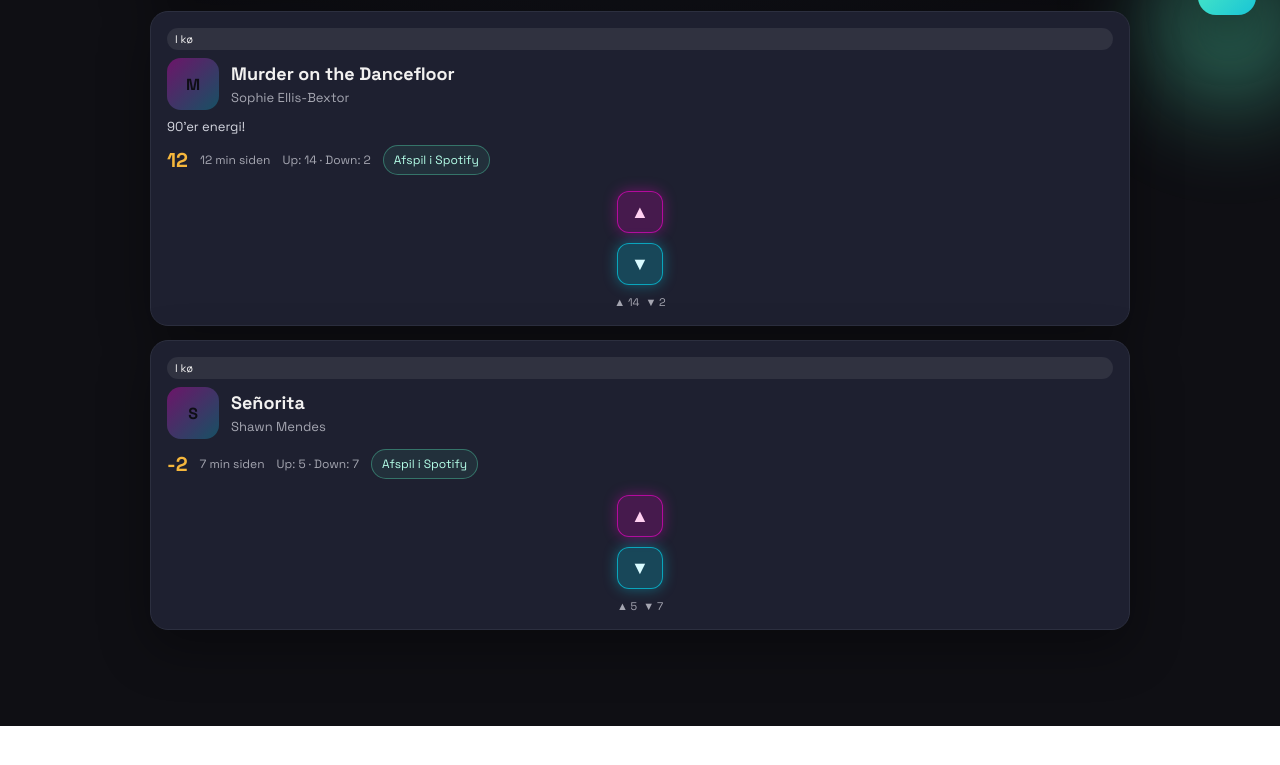
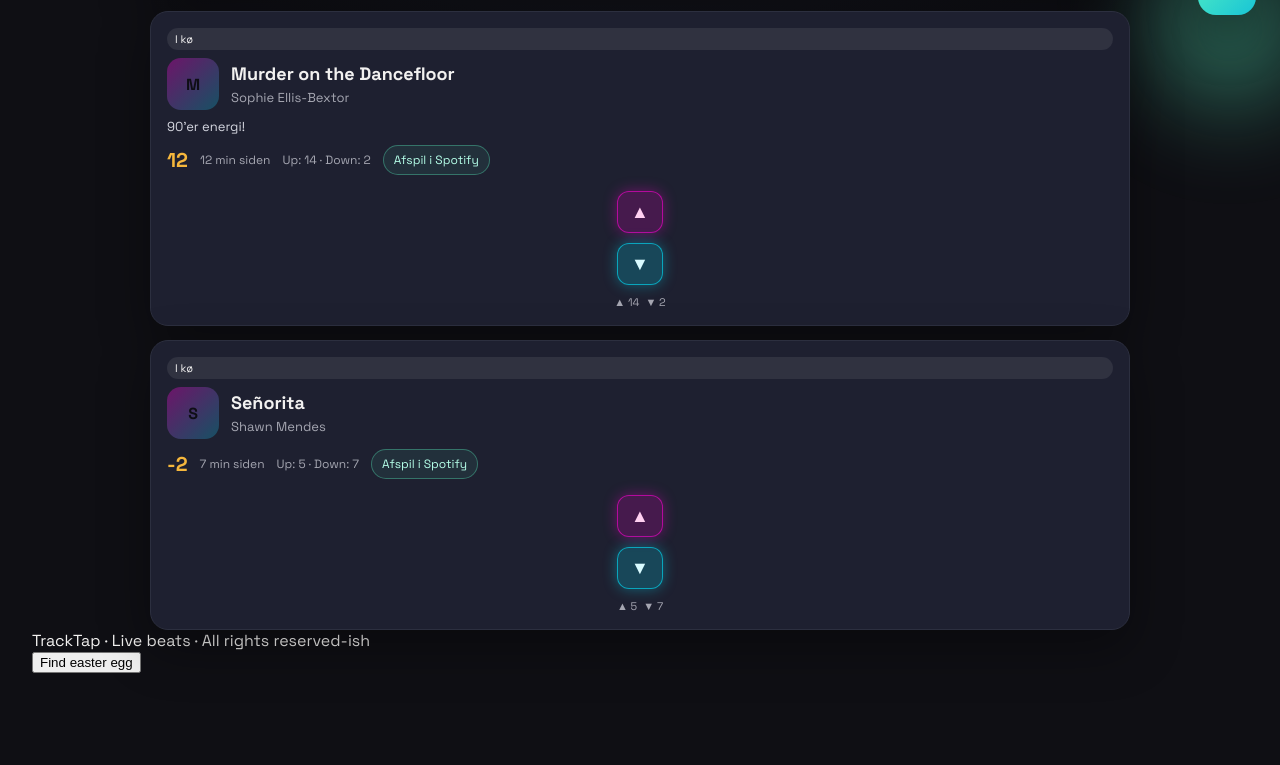
Before and after one commit to Bernstorff1/TrackTap, a plain HTML site: page index.html in a window 1280 px wide. Shown: the part 761-1526 px from the top of the page. Before the commit the page ends 1487 px from the top, so only its background shows below. Drawn offline with nearby package versions, Linux system fonts and the light colour scheme; no server answers.

Commit message:
Update easter egg text

```diff
--- a/index.html
+++ b/index.html
@@ -125,6 +125,12 @@
         </form>
       </div>
     </div>
+
+    <footer class="footer">
+      <div>TrackTap · Live beats · All rights reserved-ish</div>
+      <button id="easterEggBtn" class="easter-btn" type="button">Find easter egg</button>
+      <div id="easterEgg" class="easter-egg is-hidden">Simon, Vis os dine klunker!</div>
+    </footer>
     <script src="https://cdn.jsdelivr.net/npm/@supabase/supabase-js@2"></script>
     <script src="app.js"></script>
   </body>
```
